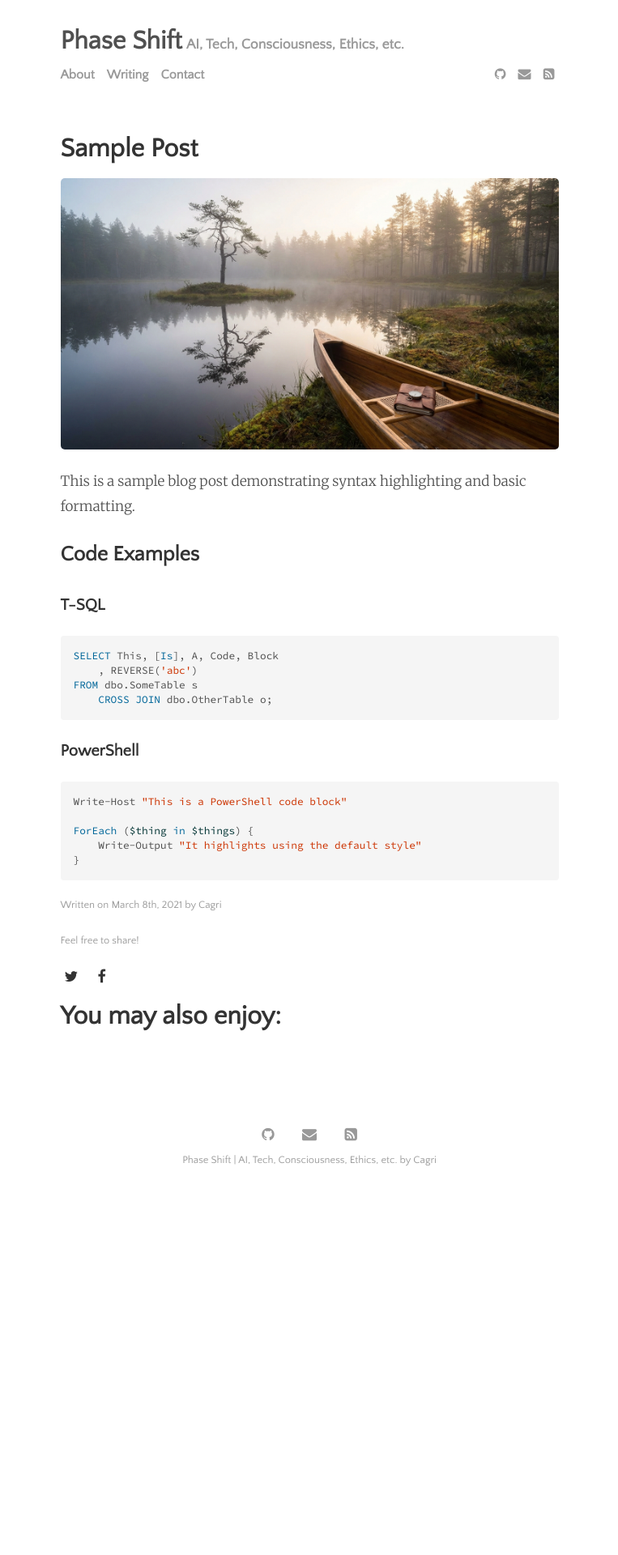
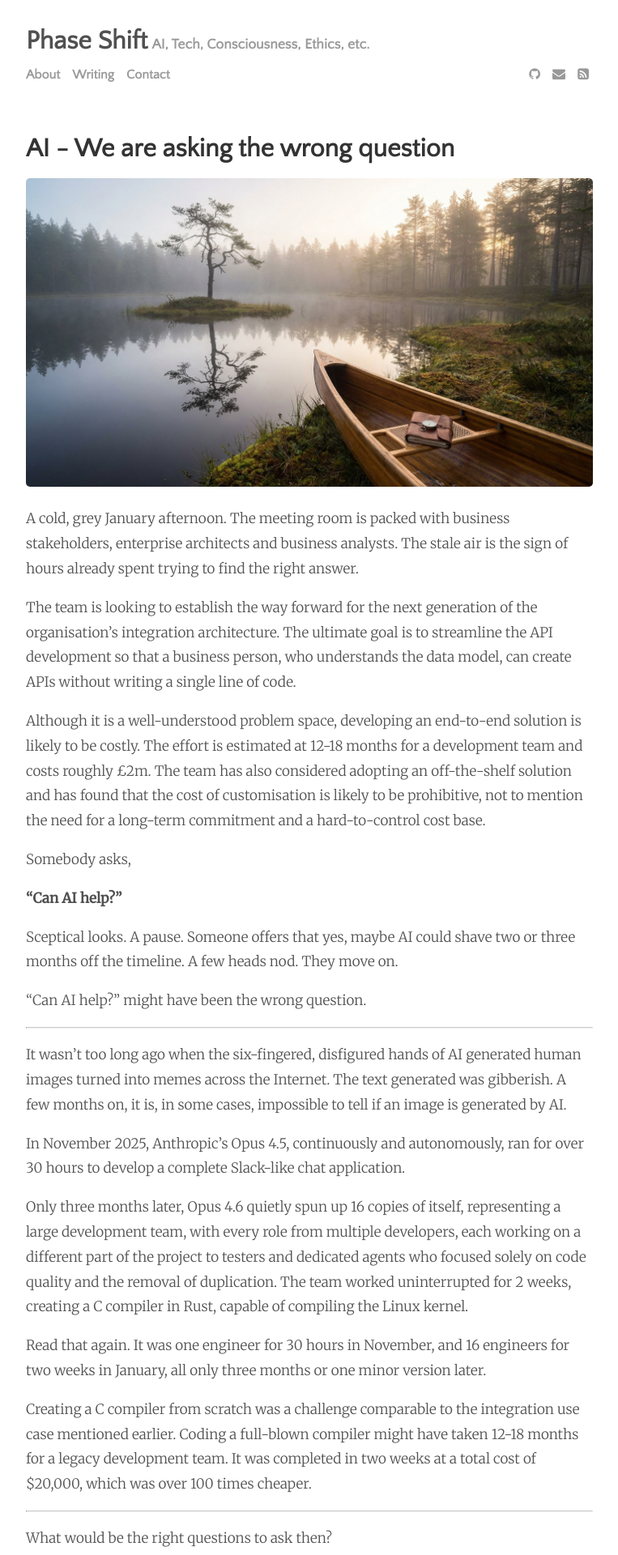
Before and after one commit to cagriy/cagriy.github.io, a Jekyll site: the page built from _posts/2021-03-08-blog-post-title-from-file-name.md, in a window 1280 px wide. Shown: the top 1920 px of the page at 81% size, without its empty margins (258-1021 px from the left). Built offline with Jekyll 4.4.1, drawn with Linux system fonts in a browser that asks for light colours; before the commit the page ends 1478 px from its top, so only the background shows below that; some of the changed text lies outside the part shown.

Commit message:
Widen container to 700px and publish AI post
- Update .container width from 615px to 700px in _sass/_default.scss
- Replace sample post with "AI - We are asking the wrong question"

Co-Authored-By: Claude Sonnet 4.6 <noreply@anthropic.com>

````diff
--- a/_posts/2021-03-08-blog-post-title-from-file-name.md
+++ b/_posts/2021-03-08-blog-post-title-from-file-name.md
@@ -1,35 +1,58 @@
 ---
 layout: post
-title: "Sample Post"
+title: "AI - We are asking the wrong question"
 author: "Cagri"
-date: 2021-03-08
+date: 2026-02-22
 categories:
-  - Demo
+  - AI
 tags:
-  - sample
-  - syntax-highlighting
+  - genai
+  - sdlc
+  - ai-strategy
 image: lake1.jpg
 ---
+A cold, grey January afternoon. The meeting room is packed with business stakeholders, enterprise architects and business analysts. The stale air is the sign of hours already spent trying to find the right answer.
 
-This is a sample blog post demonstrating syntax highlighting and basic formatting.
+The team is looking to establish the way forward for the next generation of the organisation's integration architecture. The ultimate goal is to streamline the API development so that a business person, who understands the data model, can create APIs without writing a single line of code.
 
-## Code Examples
+Although it is a well-understood problem space, developing an end-to-end solution is likely to be costly. The effort is estimated at 12-18 months for a development team and costs roughly £2m. The team has also considered adopting an off-the-shelf solution and has found that the cost of customisation is likely to be prohibitive, not to mention the need for a long-term commitment and a hard-to-control cost base.
 
-### T-SQL
+Somebody asks,
 
-```sql
-SELECT This, [Is], A, Code, Block
-    , REVERSE('abc')
-FROM dbo.SomeTable s
-    CROSS JOIN dbo.OtherTable o;
-```
+**"Can AI help?"**
 
-### PowerShell
+Sceptical looks. A pause. Someone offers that yes, maybe AI could shave two or three months off the timeline. A few heads nod. They move on.
 
-```powershell
-Write-Host "This is a PowerShell code block"
+"Can AI help?" might have been the wrong question.
 
-ForEach ($thing in $things) {
-    Write-Output "It highlights using the default style"
-}
-```
+---
+
+It wasn't too long ago when the six-fingered, disfigured hands of AI generated human images turned into memes across the Internet. The text generated was gibberish. A few months on, it is, in some cases, impossible to tell if an image is generated by AI.
+
+In November 2025, Anthropic's Opus 4.5, continuously and autonomously, ran for over 30 hours to develop a complete Slack-like chat application.
+
+Only three months later, Opus 4.6 quietly spun up 16 copies of itself, representing a large development team, with every role from multiple developers, each working on a different part of the project to testers and dedicated agents who focused solely on code quality and the removal of duplication. The team worked uninterrupted for 2 weeks, creating a C compiler in Rust, capable of compiling the Linux kernel.
+
+Read that again. It was one engineer for 30 hours in November, and 16 engineers for two weeks in January, all only three months or one minor version later.
+
+Creating a C compiler from scratch was a challenge comparable to the integration use case mentioned earlier. Coding a full-blown compiler might have taken 12-18 months for a legacy development team. It was completed in two weeks at a total cost of $20,000, which was over 100 times cheaper.
+
+---
+
+What would be the right questions to ask then?
+
+**"Can AI solve this problem?"**
+
+We have moved well beyond the days when AI was simply "helping" in the IDE to generate a new function. We can now shift our focus to the entire problem space, instead of a small slice of it. That said, every use case is different, and the answer will not always be a confident "yes"; here comes the real question:
+
+**"Can AI solve this problem in 6 months? Or 9?"**
+
+Given the exponential pace of progress, delaying such a project by six months or even a year would likely still result in completing it well ahead of schedule at a fraction of the cost.
+
+---
+
+Does this all sound overly optimistic? We would have thought so too.
+
+But here's a data point. For one of our clients, we developed a prototype of an end-to-end API design, testing, and deployment solution in 3 days. This would typically take 2-3 months for a traditional dev team to accomplish.
+
+Three days.
--- a/_sass/_default.scss
+++ b/_sass/_default.scss
@@ -5,7 +5,7 @@
 .container {
   margin-left: auto;
   margin-right: auto;
-  width: 615px;
+  width: 700px;
 }
 
 .content-container {
````
